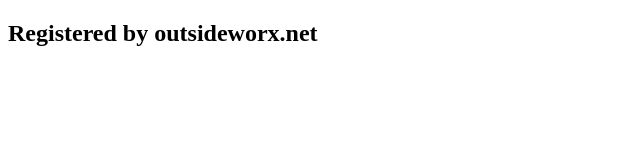
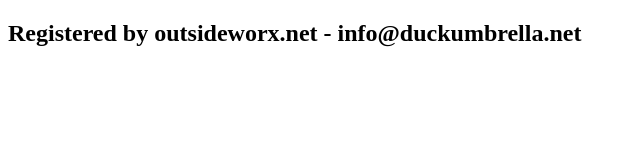
Before and after one commit to outsideworx/duckumbrella, a plain HTML site: page index.html in a window 1280 px wide. Shown: the whole page, without its empty margins (0-640 px from the left). Drawn offline with Linux system fonts and the light colour scheme.

Commit message:
Initial 2.

```diff
--- a/index.html
+++ b/index.html
@@ -5,6 +5,6 @@
     <title>Duck Umbrella</title>
 </head>
 <body>
-<h2>Registered by outsideworx.net</h2>
+<h2>Registered by outsideworx.net - info@duckumbrella.net</h2>
 </body>
 </html>
```
